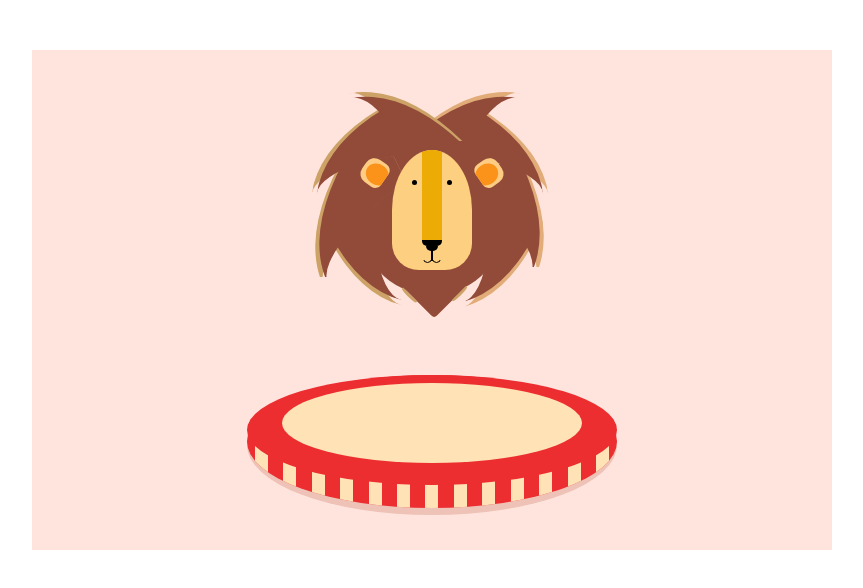
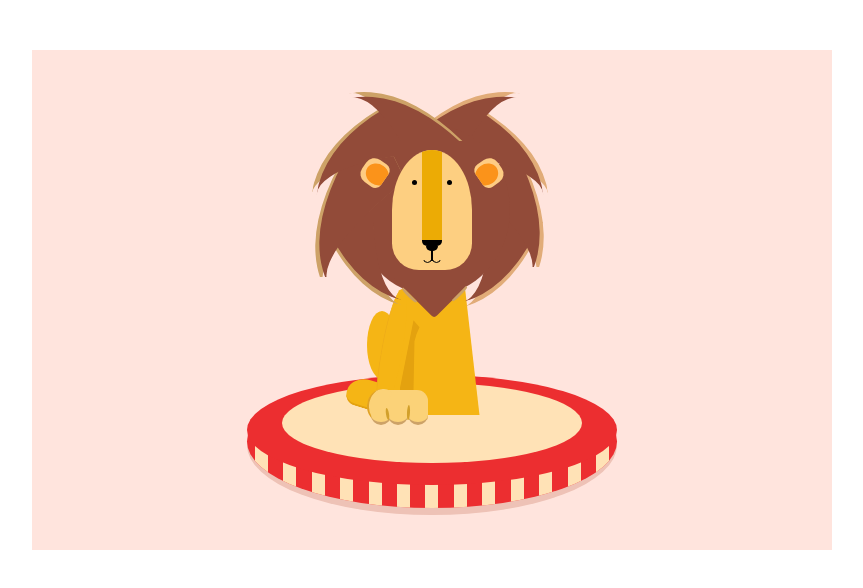
Before and after one commit to camilo9497/dibujoLeonCSS, a plain HTML site: page index.html in a window 1280 px wide. Shown: the whole page, without its empty margins (208-1071 px from the left). Drawn offline with Linux system fonts and the light colour scheme.

Commit message:
pierna de atras y mano de adelante lista

```diff
--- a/estilos.css
+++ b/estilos.css
@@ -10,10 +10,13 @@
   --heightFace: 120px;
   --widthNose: 20px;
   --widthBaseFace: 155px;
+  --widthTronco: 95px;
 
+  --colorBody: #f5b515;
   --colorFace: #fdcf81;
   --colorHair: #924b39;
   --colorSombra: #cda267;
+  --colorHand: #fbd278;
 }
 .container {
   display: flex;
@@ -450,3 +453,136 @@
   bottom: 114px;
   width: 164px;
 }
+
+/* cuerpo */
+.container-body-lion {
+  position: absolute;
+  top: 59%;
+  left: calc(50% - var(--widthTronco) / 2);
+  z-index: -2;
+}
+.container-tronco {
+  width: var(--widthTronco);
+  height: 125px;
+  background: var(--colorBody);
+  clip-path: polygon(15% 0%, 85% 0%, 100% 100%, 0 100%);
+}
+.arm-left {
+  width: 20px;
+  height: 128px;
+  background: var(--colorBody);
+  border-radius: 50%;
+  position: absolute;
+  top: -2px;
+  left: -4px;
+  transform: rotate(10deg);
+  border-left: 1px solid #efad18;
+}
+.container-hand {
+  position: absolute;
+  left: -10px;
+  bottom: -5px;
+  width: 53px;
+  height: 30px;
+  background: var(--colorHand);
+  border-radius: 3px 11px 2px 3px;
+}
+.container-dedos {
+  display: flex;
+  justify-content: space-between;
+  position: absolute;
+  bottom: -5px;
+}
+.finger {
+  width: 29px;
+  height: 34px;
+  border-radius: 50%;
+  position: absolute;
+  left: -8px;
+  background: var(--colorHand);
+  transform: rotate(5deg);
+  top: -1px;
+  border-left: 2px solid #e0a225;
+}
+
+.dedo:nth-child(1) {
+  width: 20px;
+  height: 30px;
+  background: var(--colorHand);
+  border-radius: 20px 0 20px 20px;
+  border-bottom: 3px solid var(--colorSombra);
+  position: absolute;
+  top: -33px;
+  left: -4px;
+}
+.dedo:nth-child(2) {
+  width: 20px;
+  height: 30px;
+  background: var(--colorHand);
+  border-radius: 20px 0 20px 20px;
+  border-bottom: 3px solid var(--colorSombra);
+  position: absolute;
+  top: -33px;
+  left: 13px;
+}
+.dedo:nth-child(3) {
+  width: 20px;
+  height: 30px;
+  background: var(--colorHand);
+  border-radius: 20px 20px 20px 20px;
+  border-bottom: 3px solid var(--colorSombra);
+  position: absolute;
+  top: -33px;
+  left: 33px;
+}
+.separador-dedo:nth-child(1) {
+  width: 3px;
+  height: 12px;
+  border-radius: 50%;
+  background-color: #d2a02b;
+  position: absolute;
+  left: 11px;
+  transform: rotate(-9deg);
+  bottom: 0;
+}
+.separador-dedo:nth-child(2) {
+  width: 3px;
+  height: 15px;
+  border-radius: 50%;
+  background-color: #d2a02b;
+  position: absolute;
+  left: 32px;
+  transform: rotate(3deg);
+  bottom: 0;
+}
+.sombra-brazo-left {
+  height: 70px;
+  width: 20px;
+  background-color: #e4a20f;
+  position: absolute;
+  left: 25px;
+  top: -70px;
+  clip-path: polygon(70% 0%, 100% 10%, 85% 20%, 75% 30%, 70% 100%, 0% 100%);
+}
+.pierna-atras-left {
+  position: absolute;
+  left: -18px;
+  width: 30px;
+  height: 68px;
+  border-radius: 50%;
+  background-color: var(--colorBody);
+  top: 21px;
+  z-index: -3;
+}
+.pata-atras-left {
+  position: absolute;
+  width: 35px;
+  height: 27px;
+  border-radius: 55% 0 0 11px;
+  background-color: var(--colorBody);
+  transform: rotate(17deg);
+  top: 89px;
+  left: -38px;
+  z-index: -3;
+  border-bottom: 2px solid #e4a20f;
+}
--- a/index.html
+++ b/index.html
@@ -95,7 +95,25 @@
               </div>
             </div>
           </div>
-          <div class="container-body-lion"></div>
+          <div class="container-body-lion">
+            <div class="container-tronco"></div>
+            <div class="arm-left"></div>
+            <div class="container-hand">
+              <div class="finger"></div>
+              <div class="container-dedos">
+                <div class="dedo"></div>
+                <div class="dedo"></div>
+                <div class="dedo"></div>
+              </div>
+              <div class="container-separadores">
+                <div class="separador-dedo"></div>
+                <div class="separador-dedo"></div>
+              </div>
+              <div class="sombra-brazo-left"></div>
+            </div>
+            <div class="pierna-atras-left"></div>
+            <div class="pata-atras-left"></div>
+          </div>
         </div>
         <div class="container-base">
           <div class="circle-ext">
```
